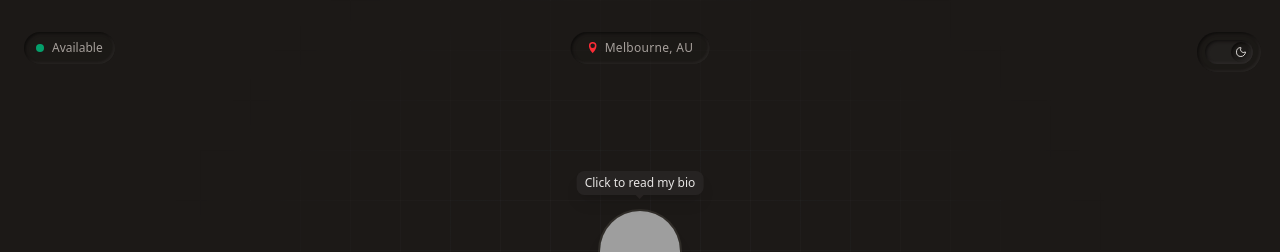
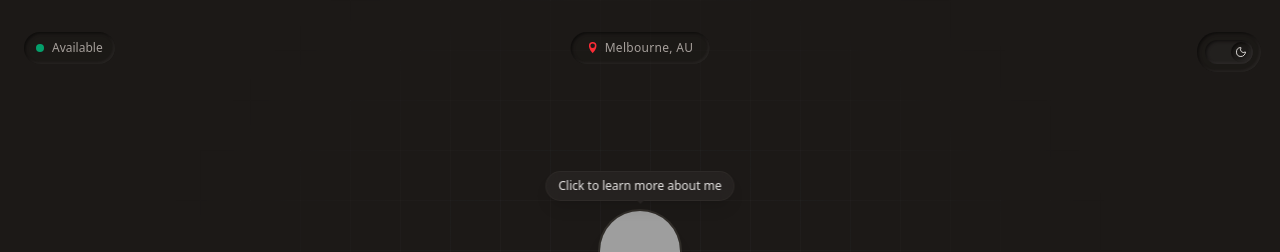
Before and after one commit to wote-dev/danielzverev, a React (Vite) app: page / in a window 1280 px wide. Both pictures are taken after a click on the button 1228 px from the left and 52 px from the top of the page. Shown: the top 252 px of the page. Built offline with nearby package versions, Linux system fonts and the light colour scheme; grey boxes are pictures that could not be loaded.

Commit message:
changed nudge message

```diff
--- a/src/pages/HomePage.tsx
+++ b/src/pages/HomePage.tsx
@@ -327,21 +327,21 @@ const HomePage: React.FC<HomePageProps> = ({ isVisible }) => {
               <div className="relative">
                 {/* Tooltip */}
                 <div
-                  className={`absolute -top-10 left-1/2 transform -translate-x-1/2 px-2 py-1 rounded text-xs font-medium whitespace-nowrap pointer-events-none transition-all duration-200 z-20 ${
+                  className={`absolute -top-10 left-1/2 transform -translate-x-1/2 px-3 py-1.5 rounded-full text-xs font-medium whitespace-nowrap pointer-events-none transition-all duration-200 z-20 backdrop-blur-sm ${
                     isHoveringAvatar || showNudge
                       ? 'opacity-100 translate-y-0'
                       : 'opacity-0 translate-y-1'
                   } ${
                     theme === 'dark'
-                      ? 'bg-stone-800/90 text-stone-200 shadow-lg'
-                      : 'bg-white/90 text-stone-700 shadow-lg'
+                      ? 'bg-stone-800/80 text-stone-200 shadow-lg border border-stone-700/30'
+                      : 'bg-white/80 text-stone-700 shadow-lg border border-stone-200/30'
                   }`}
                 >
-                  Click to read my bio
+                  Click to learn more about me
                   {/* Arrow */}
                   <div
                     className={`absolute top-full left-1/2 transform -translate-x-1/2 w-0 h-0 border-l-[4px] border-r-[4px] border-t-[4px] border-l-transparent border-r-transparent ${
-                      theme === 'dark' ? 'border-t-stone-800/90' : 'border-t-white/90'
+                      theme === 'dark' ? 'border-t-stone-800/80' : 'border-t-white/80'
                     }`}
                   />
                 </div>
@@ -376,21 +376,21 @@ const HomePage: React.FC<HomePageProps> = ({ isVisible }) => {
             <div className="relative">
               {/* Tooltip */}
               <div
-                className={`absolute -top-12 left-1/2 transform -translate-x-1/2 px-2 py-1 rounded text-xs font-medium whitespace-nowrap pointer-events-none transition-all duration-200 z-20 ${
+                className={`absolute -top-12 left-1/2 transform -translate-x-1/2 px-3 py-1.5 rounded-full text-xs font-medium whitespace-nowrap pointer-events-none transition-all duration-200 z-20 backdrop-blur-sm ${
                   isHoveringName
                     ? 'opacity-100 translate-y-0'
                     : 'opacity-0 translate-y-1'
                 } ${
                   theme === 'dark'
-                    ? 'bg-stone-800/90 text-stone-200 shadow-lg'
-                    : 'bg-white/90 text-stone-700 shadow-lg'
+                    ? 'bg-stone-800/80 text-stone-200 shadow-lg border border-stone-700/30'
+                    : 'bg-white/80 text-stone-700 shadow-lg border border-stone-200/30'
                 }`}
               >
-                Click to read my bio
+                Click to learn more about me
                 {/* Arrow */}
                 <div
                   className={`absolute top-full left-1/2 transform -translate-x-1/2 w-0 h-0 border-l-[4px] border-r-[4px] border-t-[4px] border-l-transparent border-r-transparent ${
-                      theme === 'dark' ? 'border-t-stone-800/90' : 'border-t-white/90'
+                      theme === 'dark' ? 'border-t-stone-800/80' : 'border-t-white/80'
                   }`}
                 />
               </div>
```
